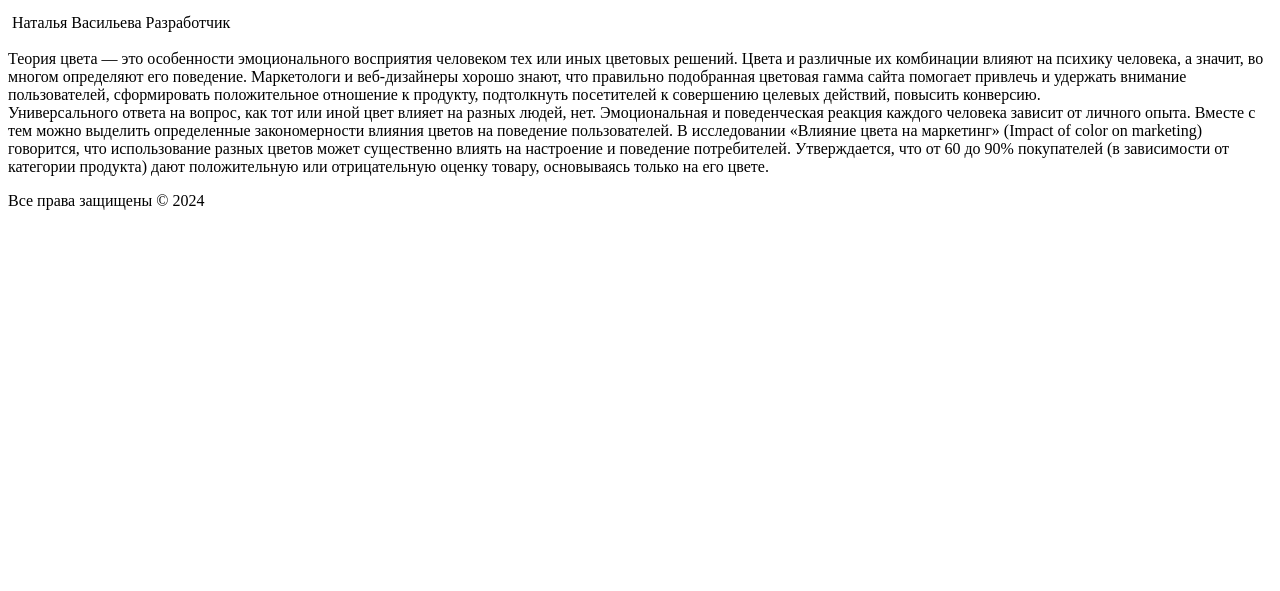
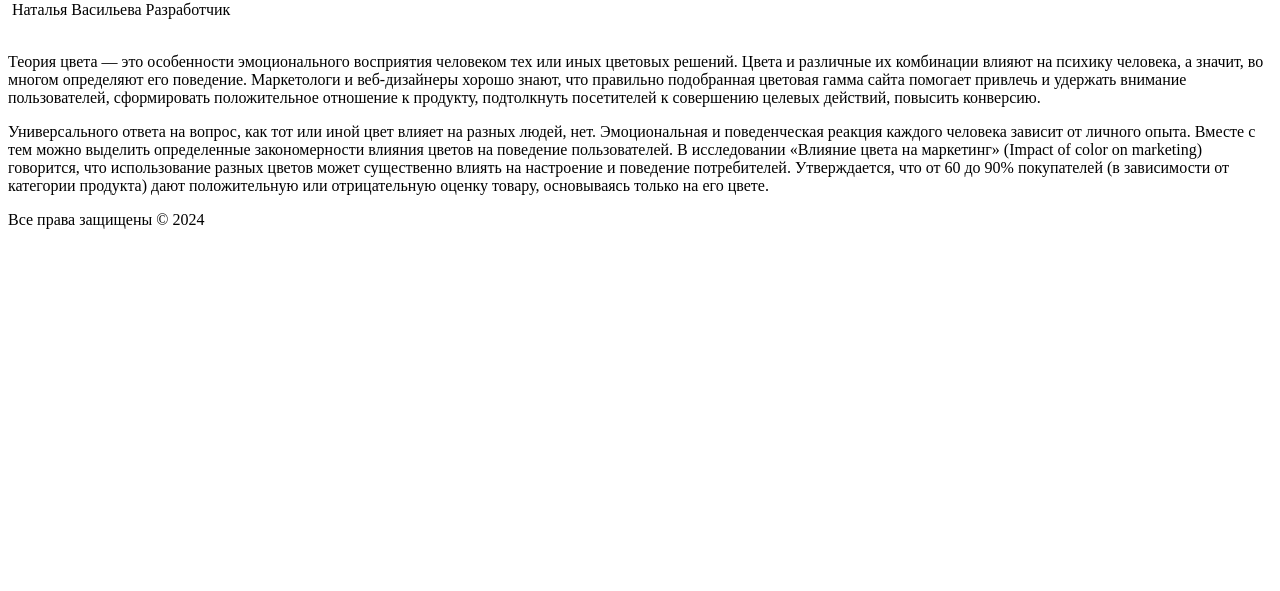
Before and after one commit to Julia2971/HTML_PS, a plain HTML site: page 1-blog/index.html in a window 1280 px wide. Shown: the part 209-800 px from the top of the page. Drawn offline with Linux system fonts and the light colour scheme.

Commit message:
ревью

```diff
--- a/1-blog/index.html
+++ b/1-blog/index.html
@@ -4,17 +4,28 @@
     <meta charset="UTF-8" />
     <meta http-equiv="X-UA-Compatible" content="IE=edge" />
     <meta name="viewport" content="width=device-width, initial-scale=1.0" />
-    <title>Document</title>
+    <meta name="description" content="Домашнее задание по блочной вёрстке" />
+    <meta name="author" content="Юлия Ивашина" />
+    <title>Мой блог</title>
     <link rel="stylesheet" href="./style.css" />
   </head>
   <body>
+    <header>
+      <a><span></span></a>
+      <nav>
         <ul>
-      <li>Мой блог</li>
-      <li>HTML и CSS</li>
-      <li>Frontend</li>
-      <li>Backend</li>
+          <li><a>Мой блог</a></li>
+          <li><a>HTML и CSS</a></li>
+          <li><a>Frontend</a></li>
+          <li><a>Backend</a></li>
         </ul>
-    <input placeholder="Поиск"></input>
+      </nav>
+      <form>
+        <input placeholder="Поиск" />
+      </form>
+    </header>
+    <main>
+      <section>
         <div>
           <span>FRONTEND &#183;</span>
           <time>12 мая 2024</time>
@@ -26,28 +37,33 @@
           <span>Разработчик</span>
         </div>
         <img src="./image.png" alt="" />
-    <article>
-      Теория цвета — это особенности эмоционального восприятия человеком тех или
-      иных цветовых решений. Цвета и различные их комбинации влияют на психику
-      человека, а значит, во многом определяют его поведение. Маркетологи и
-      веб-дизайнеры хорошо знают, что правильно подобранная цветовая гамма сайта
-      помогает привлечь и удержать внимание пользователей, сформировать
-      положительное отношение к продукту, подтолкнуть посетителей к совершению
-      целевых действий, повысить конверсию.
-    </article>
-    <article>
+      </section>
+      <section>
+        <p>
+          Теория цвета — это особенности эмоционального восприятия человеком тех
+          или иных цветовых решений. Цвета и различные их комбинации влияют на
+          психику человека, а значит, во многом определяют его поведение.
+          Маркетологи и веб-дизайнеры хорошо знают, что правильно подобранная
+          цветовая гамма сайта помогает привлечь и удержать внимание
+          пользователей, сформировать положительное отношение к продукту,
+          подтолкнуть посетителей к совершению целевых действий, повысить
+          конверсию.
+        </p>
+        <p>
           Универсального ответа на вопрос, как тот или иной цвет влияет на разных
-      людей, нет. Эмоциональная и поведенческая реакция каждого человека зависит
-      от личного опыта. Вместе с тем можно выделить определенные закономерности
-      влияния цветов на поведение пользователей. В исследовании «Влияние цвета
-      на маркетинг» (Impact of color on marketing) говорится, что использование
-      разных цветов может существенно влиять на настроение и поведение
-      потребителей. Утверждается, что от 60 до 90% покупателей (в зависимости от
-      категории продукта) дают положительную или отрицательную оценку товару,
-      основываясь только на его цвете.
-    </article>
-  </body>
+          людей, нет. Эмоциональная и поведенческая реакция каждого человека
+          зависит от личного опыта. Вместе с тем можно выделить определенные
+          закономерности влияния цветов на поведение пользователей. В исследовании
+          «Влияние цвета на маркетинг» (Impact of color on marketing) говорится,
+          что использование разных цветов может существенно влиять на настроение и
+          поведение потребителей. Утверждается, что от 60 до 90% покупателей (в
+          зависимости от категории продукта) дают положительную или отрицательную
+          оценку товару, основываясь только на его цвете.
+        </p>
+      </section>
+    </main>
     <footer>
       <p>Все права защищены &#169; 2024</p>
     </footer>
+  </body>
 </html>
```
Also changed, not shown: 2-form/index.html (+2 -5 lines). Lines whose indentation alone changed are shown as unchanged.
